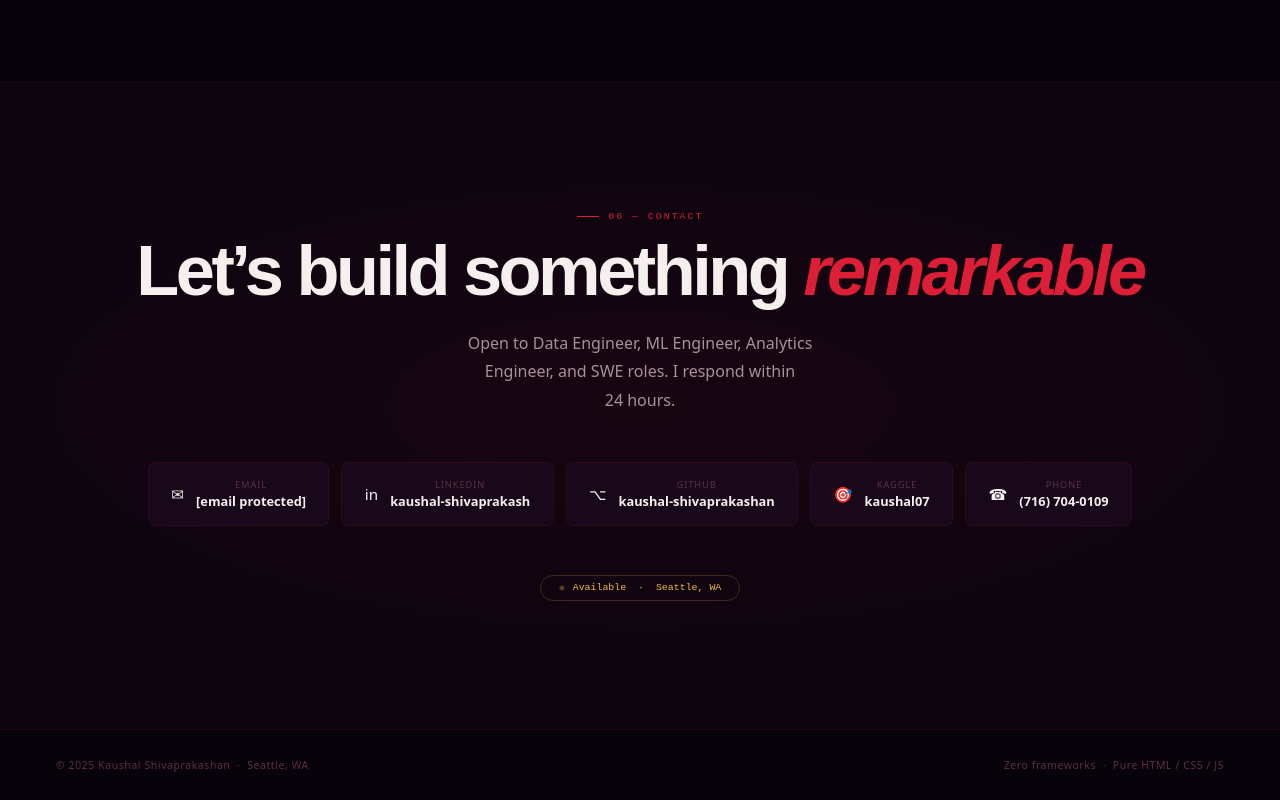
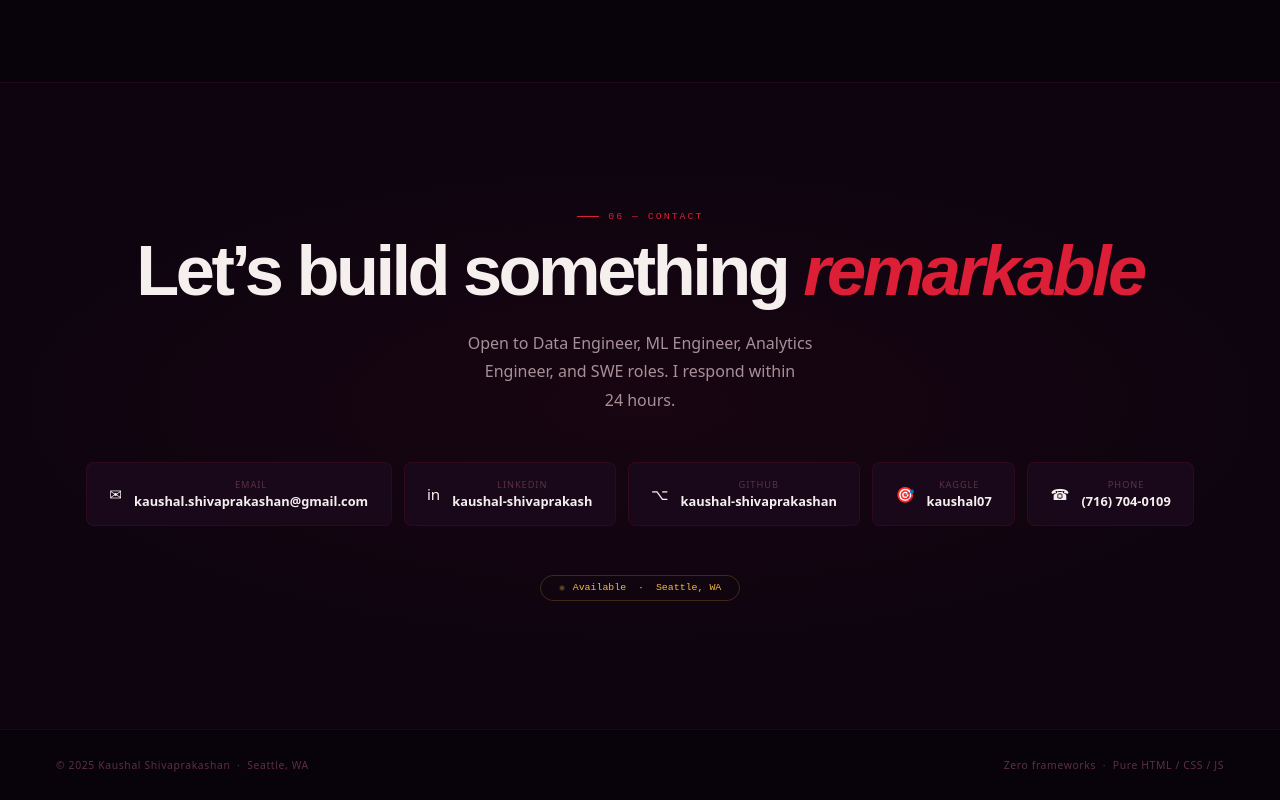
Before and after one commit to kaushal-shivaprakashan/kaushal-portfolio, a plain HTML site: page index.html in a window 1280 px wide. Shown: the part 5756-6556 px from the top of the page. Drawn offline with Linux system fonts and the light colour scheme; a web font is replaced by a local one.

Commit message:
Update index.html

```diff
--- a/index.html
+++ b/index.html
@@ -515,7 +515,7 @@ svg = gen.<span class="cf">generate</span>(<span class="cs">"real-time ETL"</spa
   <h2 class="ctbig rv">Let&rsquo;s build something <em>remarkable</em></h2>
   <p class="ctsub rv">Open to Data Engineer, ML Engineer, Analytics Engineer, and SWE roles. I respond within 24&nbsp;hours.</p>
   <div class="ctcards rv">
-    <a class="cc" href="/cdn-cgi/l/email-protection#452e2430362d24296b362d2c33243537242e24362d242b052228242c296b262a28"><span class="ccic">&#x2709;</span><div><div class="cclbl">Email</div><div class="ccval"><span class="__cf_email__" data-cfemail="c7aca6b2b4afa6abe9b4afaeb1a6b7b5a6aca6b4afa6a987a0aaa6aeabe9a4a8aa">[email&#160;protected]</span></div></div></a>
+    <a class="cc" href="&#109;&#97;&#105;&#108;&#116;&#111;&#58;&#107;&#97;&#117;&#115;&#104;&#97;&#108;&#46;&#115;&#104;&#105;&#118;&#97;&#112;&#114;&#97;&#107;&#97;&#115;&#104;&#97;&#110;&#64;&#103;&#109;&#97;&#105;&#108;&#46;&#99;&#111;&#109;"><span class="ccic">&#x2709;</span><div><div class="cclbl">Email</div><div class="ccval">kaushal.shivaprakashan&#64;gmail.com</div></div></a>
     <a class="cc" href="https://www.linkedin.com/in/kaushal-shivaprakash/" target="_blank" rel="noopener"><span class="ccic">in</span><div><div class="cclbl">LinkedIn</div><div class="ccval">kaushal-shivaprakash</div></div></a>
     <a class="cc" href="https://github.com/kaushal-shivaprakashan" target="_blank" rel="noopener"><span class="ccic">&#x2325;</span><div><div class="cclbl">GitHub</div><div class="ccval">kaushal-shivaprakashan</div></div></a>
     <a class="cc" href="https://www.kaggle.com/kaushal07" target="_blank" rel="noopener"><span class="ccic">&#x1F3AF;</span><div><div class="cclbl">Kaggle</div><div class="ccval">kaushal07</div></div></a>
```
